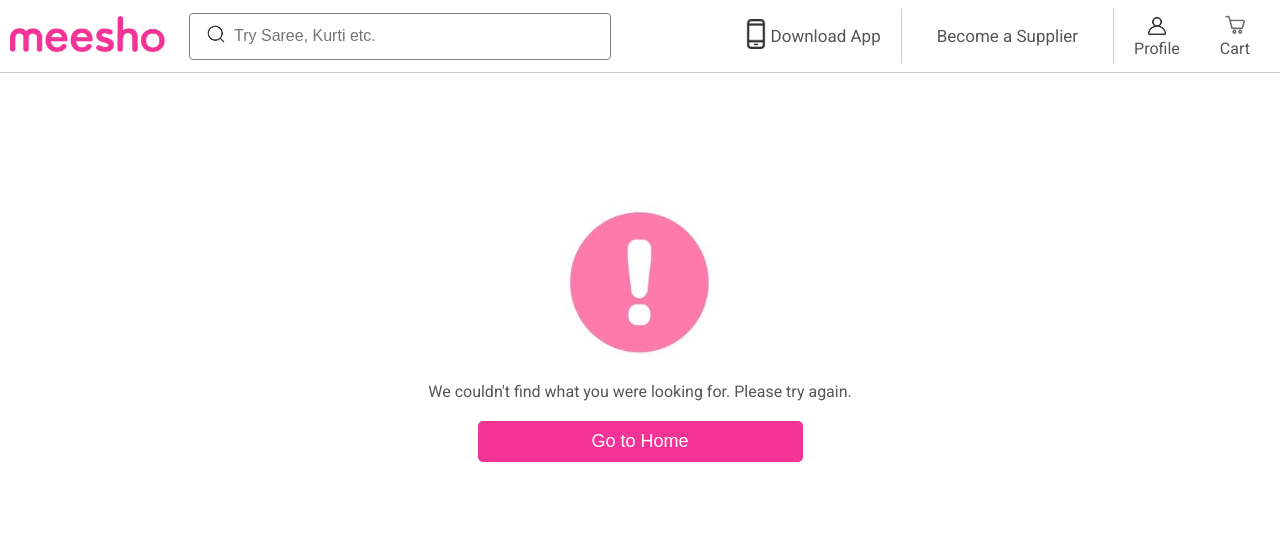
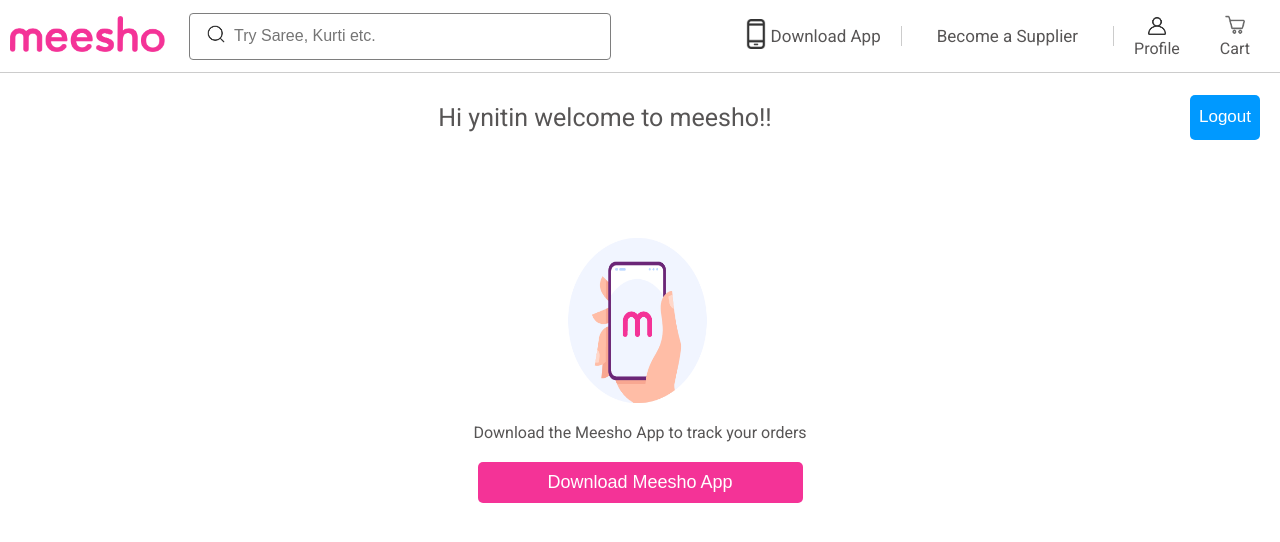
Before and after one commit to ynitin2906/Meesho-Clone---React-Project---qvhjkp14uij2, a React (Create React App) app: page /userprofile in a window 1280 px wide. Shown: the top 542 px of the page. Built offline with nearby package versions, Linux system fonts and the light colour scheme.

Commit message:
login and signup done

```diff
--- a/src/components/AppRoutes/AppRoutes.jsx
+++ b/src/components/AppRoutes/AppRoutes.jsx
@@ -10,7 +10,7 @@
 import { MyContext } from "../../App";
 import Checkout from "../Checkout/Checkout";
 import LogIn from "../LogIn/LogIn";
-import UserInfo from "../UserInfo/UserInfo";
+import UserProfile from "../UserProfile/UserProfile";
 
 const AppRoutes = () => {
   const mycontext = useContext(MyContext);
@@ -23,7 +23,7 @@
       />
       <Route path="/signup" element={<SignUp />} />
       <Route path="/login" element={<LogIn />} />
-      <Route path="/userinfo" element={<UserInfo />} />
+      <Route path="/userprofile" element={<UserProfile />} />
       <Route path="/details/:id" element={<Details />} />
       <Route path="/checkout" element={<Checkout />} />
       <Route path="*" element={<NotFound />} />
--- a/src/components/Home/Home.jsx
+++ b/src/components/Home/Home.jsx
@@ -8,10 +8,11 @@
 
 const Home = () => {
   const mycontext = useContext(MyContext);
+
   useEffect(() => {
     if (mycontext.isLoggedIn && !mycontext.isToastShown) {
       toast.success("Logged In Successfully!", {
-        position: "top-right",
+        position: "top-center",
         autoClose: 2000,
         hideProgressBar: true,
         closeOnClick: true,
--- a/src/components/LogIn/LogIn.jsx
+++ b/src/components/LogIn/LogIn.jsx
@@ -27,6 +27,7 @@
     );
     if (user) {
       mycontext.onLoggedInValueChange(true);
+      localStorage.setItem("loggedInUser", JSON.stringify(user));
       navigate("/");
     } else {
       // console.log("failed");
--- a/src/components/NavBar/NavBar.css
+++ b/src/components/NavBar/NavBar.css
@@ -109,7 +109,7 @@
 .downloadHoverBtnContainer {
   position: absolute;
   bottom: 0px;
-  top: 58px;
+  top: 40px;
   height: 180px;
   padding: 10px;
   box-shadow: 0px 0px 2px rgba(0, 0, 0, 0.3);
@@ -124,7 +124,7 @@
   display: block;
 }
 
-.profileHoverBtnContainer {
+/* .profileHoverBtnContainer {
   position: absolute;
   bottom: 0px;
   top: 70px;
@@ -140,7 +140,7 @@
 .profileContainer:hover .profileHoverBtnContainer,
 .profileContainer:focus .profileHoverBtnContainer {
   display: block;
-}
+} */
 
 .downloadContainer p {
   margin: 0px;
--- a/src/components/NavBar/NavBar.jsx
+++ b/src/components/NavBar/NavBar.jsx
@@ -1,5 +1,5 @@
 import "./NavBar.css";
-import React from "react";
+import React, { useContext } from "react";
 import { Link } from "react-router-dom";
 import logo from "../../images/meesho.png";
 import search from "../../images/search.png";
@@ -7,8 +7,10 @@
 import cart from "../../images/cart.png";
 import mobile from "../../images/mobile.png";
 import user from "../../images/user.png";
+import { MyContext } from "../../App";
 
 const NavBar = (props) => {
+  const mycontext = useContext(MyContext);
   return (
     <div className={props.className}>
       <header className="header">
@@ -76,14 +78,25 @@
           </div>
 
           <div className="becomeSupplier">
-            <p>Become a Supplier</p>
+            <a href="https://supplier.meesho.com/?utm_source=meesho&utm_medium=mweb&utm_campaign=footer">
+              Become a Supplier
+            </a>
           </div>
 
           <div className="profileAndCart">
+            {mycontext.isLoggedIn ? (
               <div className="profileContainer">
-              <div className="profileHoverBtnContainer">
-                <h3>Hello User</h3>
+                <div className="profileIcon">
+                  <Link to="/userprofile">
+                    <img alt="img" src={user} />
+                  </Link>
                 </div>
+                <Link to="/userprofile">
+                  <p>Profile</p>
+                </Link>
+              </div>
+            ) : (
+              <div className="profileContainer">
                 <div className="profileIcon">
                   <Link to="/login">
                     <img alt="img" src={user} />
@@ -93,6 +106,8 @@
                   <p>Profile</p>
                 </Link>
               </div>
+            )}
+
             <div className="cartContainer">
               <div className="cartIcon">
                 <Link to="/cart">
--- a/src/components/NotFound/NotFound.css
+++ b/src/components/NotFound/NotFound.css
@@ -11,11 +11,11 @@
   height: 200px;
   width: 200px;
 }
-.not-found-img-container {
+/* .not-found-img-container {
   height: 100px;
   width: 200px;
   margin-bottom: 20px;
-}
+} */
 
 .warning-div {
   text-align: center;
--- a/src/components/UserInfo/UserInfo.jsx
+++ /dev/null
@@ -1,8 +0,0 @@
-import "./UserInfo.css";
-import React from "react";
-
-const UserInfo = () => {
-  return <div>UserInfo</div>;
-};
-
-export default UserInfo;
--- /dev/null
+++ b/src/components/UserProfile/UserProfile.css
@@ -0,0 +1,59 @@
+.welcome-container {
+  background-color: white;
+  display: flex;
+  flex-direction: row;
+  justify-content: center;
+  align-items: center;
+  margin: 10px 20px;
+}
+.track-order-container {
+  height: 400px;
+  width: 800px;
+  display: flex;
+  flex-direction: column;
+  align-items: center;
+  justify-content: center;
+  margin: 0 auto;
+  /* border: 1px solid black; */
+}
+.track-image {
+  height: 200px;
+  width: 200px;
+}
+
+.info-div {
+  text-align: center;
+  margin-bottom: 20px;
+}
+
+.go-to-download {
+  background: rgb(244, 51, 151);
+  color: #fff;
+  padding: 10px 20px;
+  border: none;
+  border-radius: 5px;
+  font-size: 18px;
+  cursor: pointer;
+  width: 325px;
+}
+.logout-button {
+  background-color: #0099ff;
+  color: #fff;
+  border: none;
+  border-radius: 5px;
+  font-size: 17px;
+  cursor: pointer;
+  width: 70px;
+  height: 45px;
+  padding: 10 px;
+}
+.welcome-message-container {
+  display: flex;
+  justify-content: center;
+  align-items: center;
+  flex-grow: 1;
+}
+.welcome-message {
+  font-weight: 400;
+  font-size: 25px;
+}
--- /dev/null
+++ b/src/components/UserProfile/UserProfile.jsx
@@ -0,0 +1,41 @@
+import "./UserProfile.css";
+import React, { useContext } from "react";
+import usericon from "../../images/usericon.png";
+import { MyContext } from "../../App";
+import { useNavigate } from "react-router";
+
+const UserProfile = () => {
+  const mycontext = useContext(MyContext);
+  const navigate = useNavigate();
+  const handleLogOut = () => {
+    localStorage.removeItem("loggedInUser");
+    mycontext.onLoggedInValueChange(false);
+    mycontext.onToastShownChange(false);
+    navigate("/");
+  };
+
+  return (
+    <div>
+      <div className="welcome-container">
+        <div className="welcome-message-container">
+          <h2 className="welcome-message"> Hi ynitin welcome to meesho!!</h2>
+        </div>
+        <div className="logout-div">
+          <button onClick={handleLogOut} className="logout-button">
+            Logout
+          </button>
+        </div>
+      </div>
+      <div className="track-order-container">
+        <img className="track-image" src={usericon} alt="img" />
+
+        <div className="info-div">
+          Download the Meesho App to track your orders{" "}
+        </div>
+        <button className="go-to-download">Download Meesho App</button>
+      </div>
+    </div>
+  );
+};
+
+export default UserProfile;
```
Also changed, not shown: src/components/UserInfo/UserInfo.css (deleted), src/images/usericon.png (added), 1 other file (tests, documents, lock files or other folders). Lines whose indentation alone changed are shown as unchanged.
